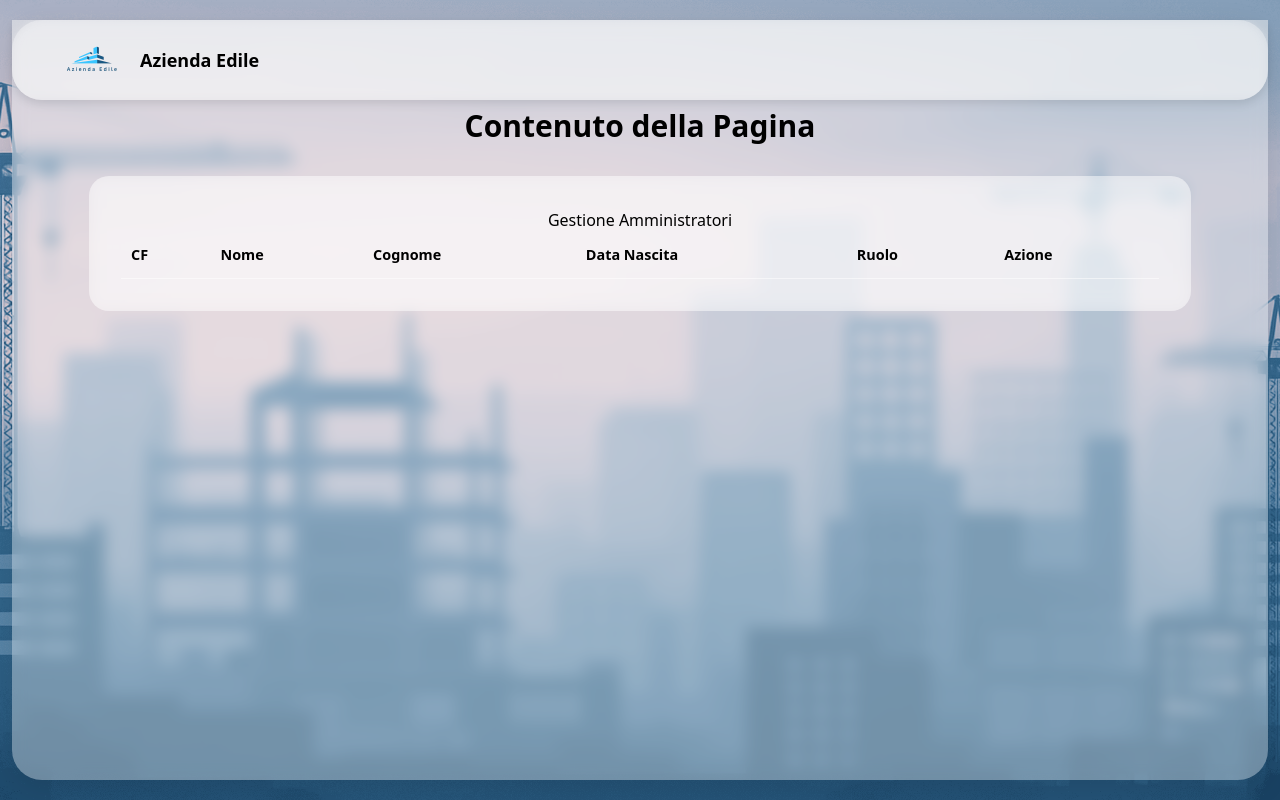
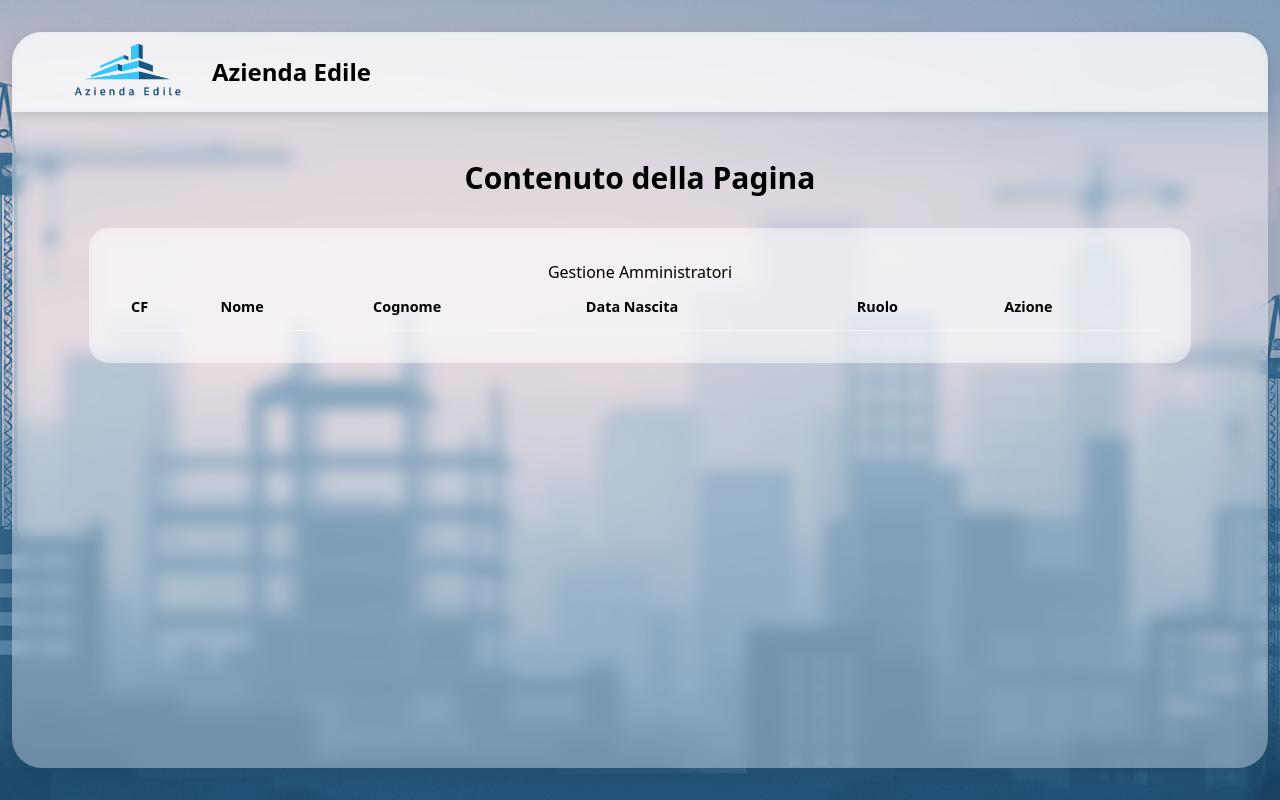
Before and after one commit to N0tPasquy/AziendaEdile, a Flask app: page /dashboard_sysadmin in a window 1280 px wide. Run offline with Flask 3, Linux system fonts and the light colour scheme; lists and menus that the app fills with data are empty; some libraries are stand-ins or nearby versions.

Commit message:
Mofiche grafiche alla pagine dashboard_sysadmin

```diff
--- a/app.py
+++ b/app.py
@@ -111,14 +111,6 @@ def get_admins():
         })
     return jsonify({"success" : True , "admins" : admins})
 
-
-
-
-
-
-
-
-
 # Con host= 0.0.0.0 l'app è accessibile da altre macchine nella rete locale
 if __name__ == "__main__":
-    app.run(debug=True)
+    app.run(debug=True, host='0.0.0.0')
--- a/db.py
+++ b/db.py
@@ -14,7 +14,6 @@
 """
 
 #File per la connessione al database
-
 import mariadb
 
 def connessione() :
--- a/static/css/dashboard_styles.css
+++ b/static/css/dashboard_styles.css
@@ -15,10 +15,14 @@
 
 /* ====== CARD PRINCIPALE (Effetto Glassmorphism) ====== */
 .dashboard-card {
-    width: 100%;                 /* lascia spazio ai lati */
-    max-width: 1600px;          /* limite per monitor grandi */
-    height: 95%;               /* si adatta ai contenuti */
-    min-height: 95vh;           /* quasi full-screen */
+    width: 100%;
+    /* lascia spazio ai lati */
+    max-width: 1600px;
+    /* limite per monitor grandi */
+    height: auto;
+    /* Si adatta all'altezza del contenuto */
+    min-height: 60vh;
+    /* Altezza minima */
 
     background: rgba(255, 255, 255, 0.35);
     backdrop-filter: blur(8px);
@@ -27,9 +31,11 @@
     border-radius: 30px;
     padding: 3rem;
 
-    box-shadow: 0 8px 30px rgba(0,0,0,0.10);
+    margin-top: 2rem;
+    margin-bottom: 2rem;
+
+    box-shadow: 0 8px 30px rgba(0, 0, 0, 0.10);
 }
-
 
 /* ====== SFONDO GENERALE ====== */
 body {
@@ -38,29 +44,34 @@ body {
     background-size: cover;
 }
 
-.navbar-glass {
-    /* Stile Glassmorphism */
-    background: rgba(245, 245, 245, 0.50); /* Trasparenza */
-    backdrop-filter: blur(5px); /* Sfocatura */
-    -webkit-backdrop-filter: blur(5px);
-    box-shadow: 0 4px 10px rgba(0, 0, 0, 0.1);
-    border: none;
+/* ====== STRISCIA DI INTESTAZIONE (NUOVA IMPLEMENTAZIONE) ====== */
+.header-strip {
+    width: calc(100% + 6rem);
+    margin: -3rem -3rem 3rem -3rem;
+    padding: 0.5rem 3rem;
+    background: rgba(255, 255, 255, 0.55);
+    backdrop-filter: blur(3px);
+    border-radius: 30px 30px 0 0;
+    box-shadow: 0 4px 8px rgba(0, 0, 0, 0.1);
+    position: relative;
+    /* necessario */
+    overflow: visible;
+    /* permette al logo di uscire */
+}
 
-    /* Altezza Sottile tramite padding */
-    padding: 0.5rem 3rem; /* 0.5rem (8px) verticale per renderla "secca" */
+/*  */
+.header-content {
+    height: 4rem;
+    display: flex;
+    align-items: center;
+}
 
-    /* Posizionamento e Larghezza */
-    width: 100%;
-    max-width: 1600px; /* Utilizza lo stesso max-width della card per coerenza */
-    margin: 0 auto;
-    border-radius: 0 0 30px 30px; /* Arrotonda solo i bordi inferiori */
-
-    /* Fissa in alto */
-    position: fixed;
-    top: 0;
-    left: 0;
-    right: 0;
-    z-index: 50;
+/* LOGO GRANDE SENZA RIDURSI */
+.logo-contained {
+    width: 8.5rem;
+    height: auto;
+    object-fit: contain;
+    position: relative;
 }
 
 .table-card {
@@ -81,13 +92,13 @@ body {
 .admin-table th {
     padding: 12px 10px;
     text-align: left;
-    border-bottom: 1px solid rgba(255,255,255,0.5);
+    border-bottom: 1px solid rgba(255, 255, 255, 0.5);
     font-size: 0.9rem;
 }
 
 .admin-table td {
     padding: 15px 10px;
-    border-bottom: 1px solid rgba(255,255,255,0.3);
+    border-bottom: 1px solid rgba(255, 255, 255, 0.3);
 }
 
 .actions {
--- a/templates/dashboard_sysadmin.html
+++ b/templates/dashboard_sysadmin.html
@@ -14,34 +14,35 @@
 
 <!DOCTYPE html>
 <html>
+
 <head>
     <meta charset="UTF-8">
     <meta name="viewport" content="width=device-width, initial-scale=1.0">
     <title>Dashboard</title>
 
-        <!-- Tailwind -->
     <script src="https://cdn.tailwindcss.com"></script>
 
-        <!-- CSS PERSONALIZZATO -->
     <link rel="stylesheet" href="{{ url_for('static', filename='css/dashboard_styles.css') }}">
 </head>
-<body class="min-h-screen flex items-center justify-center p-3 relative overflow-hidden font-sans">
-    <div class="dashboard-card text-center z-10">
-        <nav class="navbar-glass flex items-center justify-between">
-        <div class="flex items-center">
-            <img src="{{ url_for('static', filename = 'img/logo_aziendaedile.png') }}"
-                class="w-16 h-auto scale-100"
+
+<body class="min-h-screen flex justify-center px-3 relative overflow-hidden font-sans">
+
+    <div class="dashboard-card text-center z-10 mx-auto">
+        <div class="header-strip flex items-center justify-start">
+            <div class="flex items-center header-content">
+                <img src="{{ url_for('static', filename = 'img/logo_aziendaedile.png') }}" class="logo-contained"
                     alt="Logo Azienda Edile">
-            <span class="ml-4 font-semibold text-lg">Azienda Edile</span>
+
+                <span class="ml-4 font-bold text-2xl">Azienda Edile</span>
             </div>
-        </nav>
+        </div>
 
-        <div class="pt-10">
+
+        <div class="">
             <h1 class="text-3xl font-bold">Contenuto della Pagina</h1>
-            <!-- STILE DELLA TABELLA DA MODIFICARE-->
-            <div class = "table-card">
-                <h2 class = "section-title">Gestione Amministratori</h2>
-                <table class = "admin-table">
+            <div class="table-card">
+                <h2 class="section-title">Gestione Amministratori</h2>
+                <table class="admin-table">
                     <thead>
                         <tr>
                             <th>CF</th>
@@ -53,14 +54,13 @@
                         </tr>
                     </thead>
 
-                    <tbody id = "admin-table-body">
-                        <!--Da popolare con JS-->
+                    <tbody id="admin-table-body">
                     </tbody>
                 </table>
             </div>
         </div>
-
     </div>
 
 </body>
+
 </html>
--- a/templates/index.html
+++ b/templates/index.html
@@ -25,7 +25,6 @@
     <!-- CSS PERSONALIZZATO -->
     <link rel="stylesheet" href="{{ url_for('static', filename='css/login_styles.css') }}">
 
-
 </head>
 <body class="min-h-screen flex items-center justify-center p-4 relative overflow-hidden font-sans">
 
@@ -40,7 +39,6 @@
         <p class="title-access text-lg font-semibold pl-1 mt-4 mb-6 text-left tracking-wide">
             Accesso al gestionale aziendale
         </p>
-
 
         <form id="loginForm" class="space-y-8 text-left">
 
```
Lines whose indentation alone changed are shown as unchanged.
